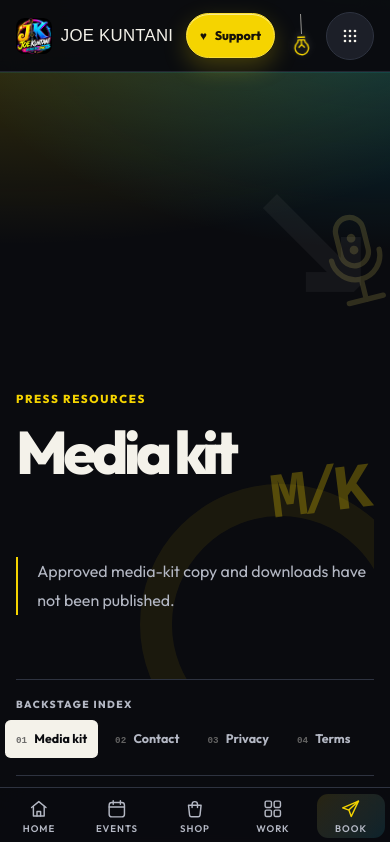
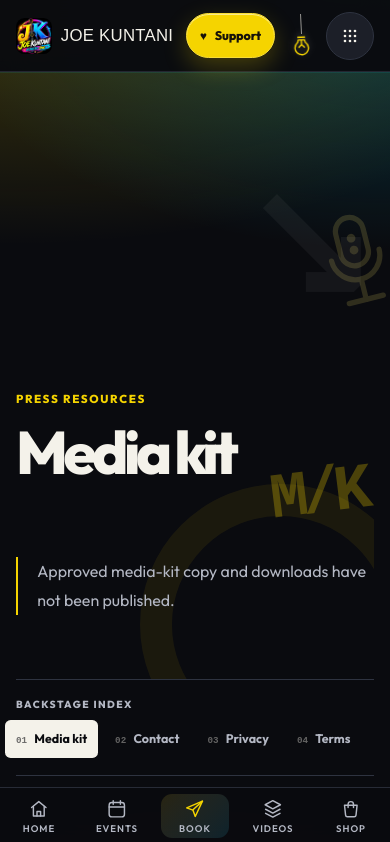
Before and after one commit to stanleyHayes/joekuntani, a Next.js app in the folder apps/web/: page /media-kit in a window 390 px wide. Shown: the top 842 px of the page. Built offline with nearby package versions, Linux system fonts and the light colour scheme; a web font is replaced by a local one.

Commit message:
redesign mobile navigation as centered floating dock

```diff
--- a/apps/web/components/layout/mobile-bottom-nav.module.css
+++ b/apps/web/components/layout/mobile-bottom-nav.module.css
@@ -1,16 +1,25 @@
 .bar {
   position: fixed;
-  right: 0;
-  bottom: 0;
-  left: 0;
+  right: 0.65rem;
+  bottom: max(0.65rem, env(safe-area-inset-bottom, 0px));
+  left: 0.65rem;
   /* Above the page and the sticky header's shadow, below the full-screen menu
      (--layer-header + 40) so opening the menu covers the bar rather than
      leaving it floating over the overlay. */
   z-index: calc(var(--layer-header) + 10);
-  border-top: 1px solid var(--line);
-  background: color-mix(in srgb, var(--canvas) 88%, transparent);
-  backdrop-filter: saturate(140%) blur(14px);
-  padding-bottom: env(safe-area-inset-bottom, 0);
+  filter: drop-shadow(0 0.7rem 1.4rem rgb(0 0 0 / 0.2));
+  transition:
+    right 360ms cubic-bezier(0.22, 1, 0.36, 1),
+    bottom 360ms cubic-bezier(0.22, 1, 0.36, 1),
+    left 360ms cubic-bezier(0.22, 1, 0.36, 1),
+    filter 240ms ease;
+}
+
+.bar[data-docked="true"] {
+  right: 0;
+  bottom: 0;
+  left: 0;
+  filter: none;
 }
 
 .list {
@@ -20,6 +29,23 @@
   margin: 0;
   padding: 0;
   list-style: none;
+  overflow: hidden;
+  border: 1px solid color-mix(in srgb, var(--line) 82%, transparent);
+  border-radius: 1rem;
+  background: color-mix(in srgb, var(--canvas) 84%, transparent);
+  backdrop-filter: saturate(150%) blur(18px);
+  transition:
+    border-radius 360ms cubic-bezier(0.22, 1, 0.36, 1),
+    background-color 240ms ease;
+}
+
+.bar[data-docked="true"] .list {
+  border-right: 0;
+  border-bottom: 0;
+  border-left: 0;
+  border-radius: 0;
+  padding-bottom: env(safe-area-inset-bottom, 0);
+  background: color-mix(in srgb, var(--canvas) 92%, transparent);
 }
 
 .item {
@@ -152,6 +178,11 @@
 }
 
 @media (prefers-reduced-motion: reduce) {
+  .bar,
+  .list {
+    transition: none;
+  }
+
   .action:hover .icon {
     transform: none;
   }
--- a/apps/web/components/layout/mobile-bottom-nav.tsx
+++ b/apps/web/components/layout/mobile-bottom-nav.tsx
@@ -1,6 +1,7 @@
 "use client";
 
 import Link from "next/link";
+import { useEffect, useState } from "react";
 
 import styles from "./mobile-bottom-nav.module.css";
 import {
@@ -17,12 +18,12 @@ type MobileBottomNavProps = {
 };
 
 /**
- * Thumb-reach shortcuts, highest-traffic first. Settings still owns which pages
- * exist — this only ranks the ones it publishes, so unpublishing `/shop` drops
- * it from the bar instead of leaving a dead slot.
+ * Thumb-reach shortcuts, highest-traffic first. Settings owns optional pages;
+ * the public storefront is guaranteed by the shared navigation normalizer.
  */
 const PRIORITY = [
   "/events",
+  "/media/videos",
   "/videos",
   "/shop",
   "/tickets",
@@ -32,15 +33,23 @@ const PRIORITY = [
   "/press",
 ];
 
-/** Four shortcuts plus the enquiry action: five 20%-wide targets on a 360px screen. */
+/** Four shortcuts around the centered enquiry action: five equal tap targets. */
 const SHORTCUT_SLOTS = 4;
 
 const HOME: NavItem = { href: "/", label: "Home" };
 
 function linkIsActive(currentPath: string | undefined, href: string) {
   if (!currentPath) return false;
-  if (href === "/") return currentPath === "/";
-  return currentPath === href || currentPath.startsWith(`${href}/`);
+  const canonical = (value: string) =>
+    value === "/videos"
+      ? "/media/videos"
+      : value === "/press"
+        ? "/media/press"
+        : value;
+  const activePath = canonical(currentPath);
+  const target = canonical(href);
+  if (target === "/") return activePath === "/";
+  return activePath === target || activePath.startsWith(`${target}/`);
 }
 
 function shortcutsFor(navigation: readonly NavItem[]): NavItem[] {
@@ -68,6 +77,18 @@ export function MobileBottomNav({
 }: MobileBottomNavProps) {
   const shortcuts = shortcutsFor(withShopNavigation(navigation));
   const enquiry = cta ?? { href: "/book", label: "Make an enquiry" };
+  const [docked, setDocked] = useState(false);
+
+  useEffect(() => {
+    const footer = document.querySelector(".site-footer");
+    if (!footer || !("IntersectionObserver" in window)) return;
+    const observer = new IntersectionObserver(
+      ([entry]) => setDocked(entry.isIntersecting),
+      { threshold: 0.08 },
+    );
+    observer.observe(footer);
+    return () => observer.disconnect();
+  }, []);
   // The enquiry slot is still a route, so it reports its current state like any
   // other tab. Without this it kept its brand wash on every page and never lit
   // the indicator on its own — the one tab you could not locate yourself on.
@@ -78,9 +99,10 @@ export function MobileBottomNav({
       className={styles.bar}
       aria-label="Quick navigation"
       data-testid="mobile-bottom-nav"
+      data-docked={docked ? "true" : "false"}
     >
       <ul className={styles.list}>
-        {shortcuts.map((item) => {
+        {shortcuts.slice(0, 2).map((item) => {
           const active = linkIsActive(currentPath, item.href);
           return (
             <li key={item.href} className={styles.item}>
@@ -110,6 +132,22 @@ export function MobileBottomNav({
             <span className={styles.label}>Book</span>
           </Link>
         </li>
+        {shortcuts.slice(2).map((item) => {
+          const active = linkIsActive(currentPath, item.href);
+          return (
+            <li key={item.href} className={styles.item}>
+              <Link
+                className={styles.link}
+                href={item.href}
+                aria-current={active ? "page" : undefined}
+                data-active={active ? "true" : "false"}
+              >
+                <NavIcon href={item.href} className={styles.icon} />
+                <span className={styles.label}>{item.label}</span>
+              </Link>
+            </li>
+          );
+        })}
       </ul>
     </nav>
   );
```
Also changed, not shown: 1 other file (tests, documents, lock files or other folders).
